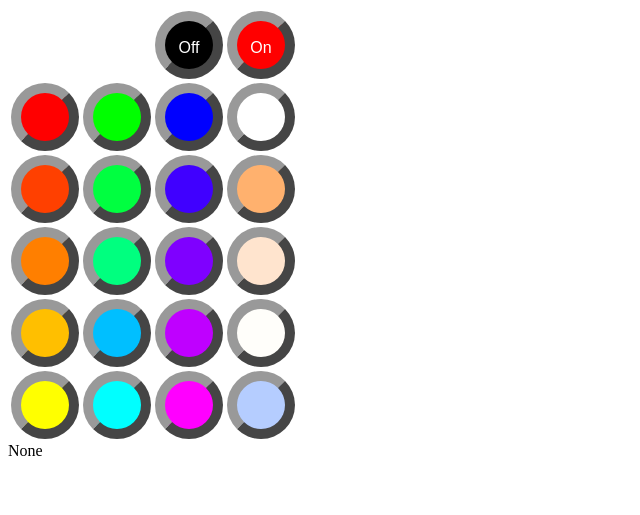
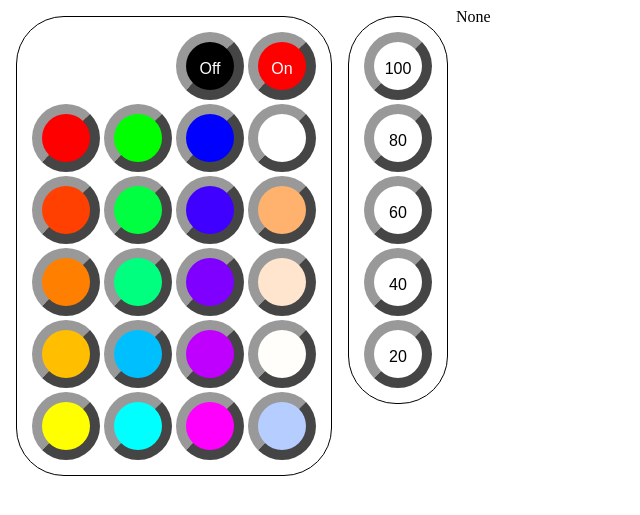
Before and after one commit to timttate/light_controller, a Flask app: page / in a window 1280 px wide. Shown: the top 515 px of the page, without its empty margins (0-640 px from the left). Run offline with Flask 2, Linux system fonts and the light colour scheme.

Commit message:
added brightness controlls to web UI

```diff
--- a/raspi_light_server/templates/remote_template.html
+++ b/raspi_light_server/templates/remote_template.html
@@ -2,6 +2,14 @@
 <HTML>
 <head>
     <style type="text/css">
+        table {
+            border: 1px solid black;
+            border-radius: 3em;
+            padding: .75em;
+            float: left;
+            margin: .5em;
+        }
+
         a {
             font-family: sans-serif;
             display: block;
@@ -37,6 +45,11 @@
         </tr>
         {% endfor %}
     </table>
+    <table style="float: left;">
+        {% for i in range(100, 0, -20) %}
+        <tr><td><a href="set_bright?brightness={{i}}"><br>{{i}}</a></td></tr>
+        {% endfor %}
+    </table>
     {{message}}
 </body>
 </HTML>
```
